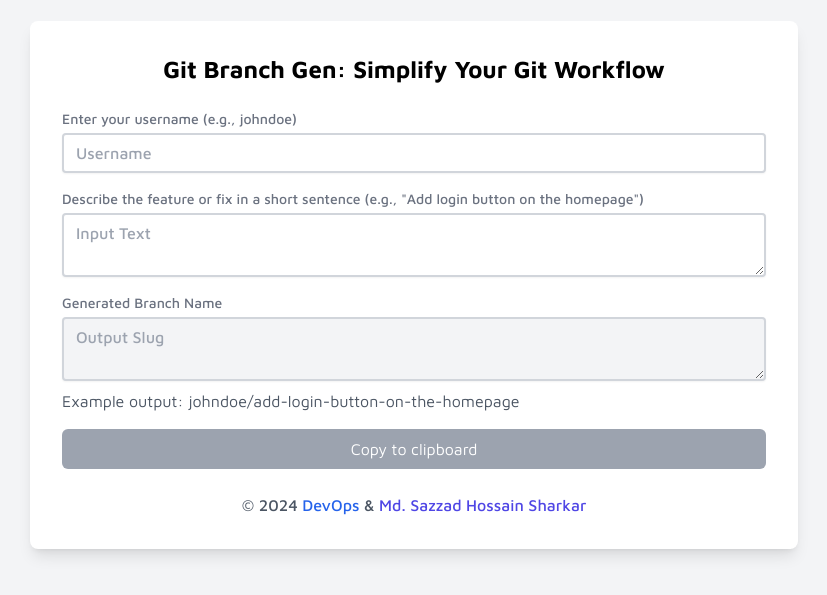
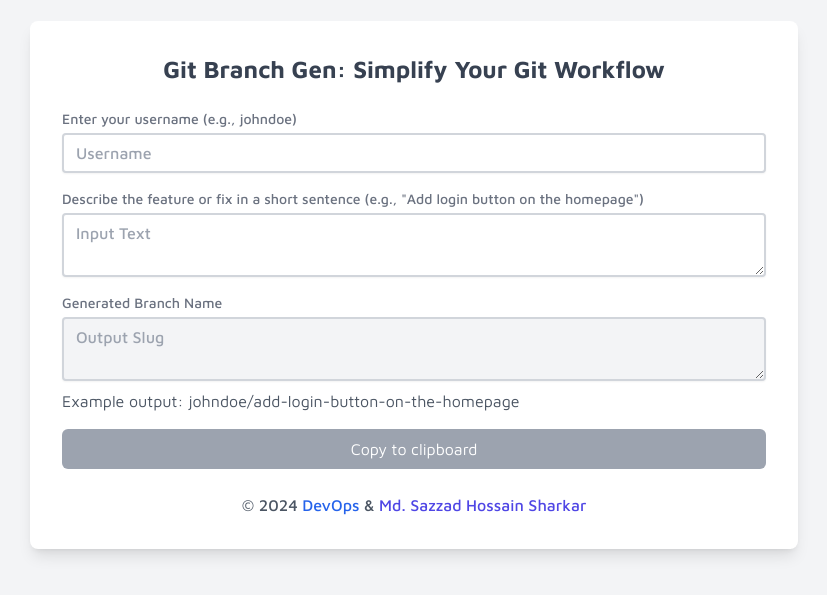
Before and after one commit to SHSharkar/GitBranchGen-Effortless-Git-Branch-Name-Generator, a website: page index.html in a window 1280 px wide. Shown: the part 115-710 px from the top of the page, without its empty margins (226-1053 px from the left). Drawn offline with nearby package versions, Linux system fonts and the light colour scheme.

Commit message:
Updated: Improved header link styling in `index.html`
Enhanced the header by changing the text color to `text-gray-700` and wrapping it in an `<a>` tag for better navigation.

- **Modified**: `h1` class from `text-gray-800` to `text-gray-700`
- **Added**: `<a>` tag around the header text with `href="/"` and `class="text-gray-700"`

Signed-off-by: Md. Sazzad Hossain Sharkar <md@szd.sh>

```diff
--- a/index.html
+++ b/index.html
@@ -40,8 +40,8 @@
 <body class="bg-gray-100">
     <div class="flex min-h-screen items-center justify-center p-4">
         <div x-data="app()" class="w-full rounded-lg bg-white p-6 shadow-lg md:max-w-3xl md:p-8">
-            <h1 class="mb-4 text-center text-xl font-bold text-gray-800 md:mb-6 md:text-2xl">
-                Git Branch Gen: Simplify Your Git Workflow
+            <h1 class="mb-4 text-center text-xl font-bold text-gray-700 md:mb-6 md:text-2xl">
+                <a href="/" class="text-gray-700">Git Branch Gen: Simplify Your Git Workflow</a>
             </h1>
 
             <div class="space-y-3 md:space-y-4">
```
